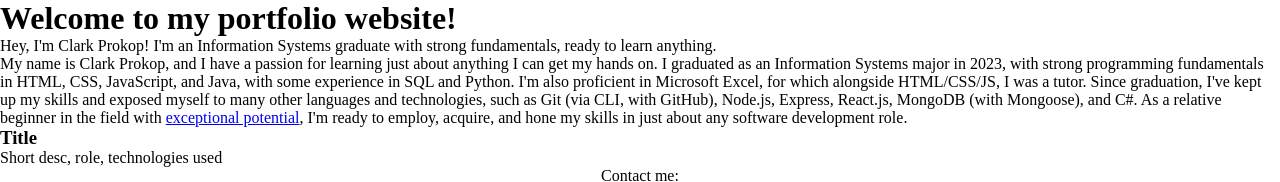
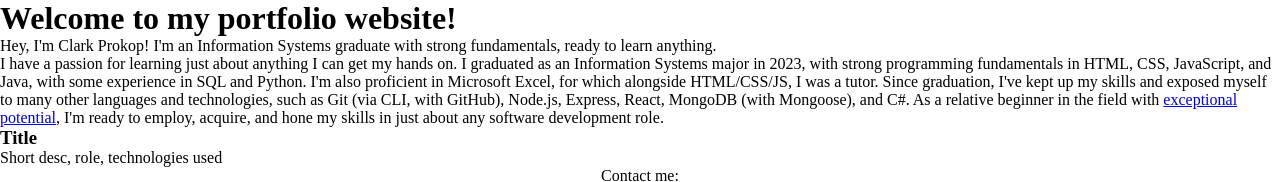
Before and after one commit to shy-away/shy-away.github.io, a plain HTML site: page index.html in a window 1280 px wide. Shown: the top 182 px of the page. Drawn offline with Linux system fonts and the light colour scheme.

Commit message:
fix: about test, typo

```diff
--- a/index.html
+++ b/index.html
@@ -11,7 +11,7 @@
         <p>Hey, I'm Clark Prokop! I'm an Information Systems graduate with strong fundamentals, ready to learn anything.</p>
 
         <!-- About section -->
-        <p>My name is Clark Prokop, and I have a passion for learning just about anything I can get my hands on. I graduated as an Information Systems major in 2023, with strong programming fundamentals in HTML, CSS, JavaScript, and Java, with some experience in SQL and Python. I'm also proficient in Microsoft Excel, for which alongside HTML/CSS/JS, I was a tutor. Since graduation, I've kept up my skills and exposed myself to many other languages and technologies, such as Git (via CLI, with GitHub), Node.js, Express, React.js, MongoDB (with Mongoose), and C#. As a relative beginner in the field with <a href="#">exceptional potential</a>, I'm ready to employ, acquire, and hone my skills in just about any software development role.</p>
+        <p>I have a passion for learning just about anything I can get my hands on. I graduated as an Information Systems major in 2023, with strong programming fundamentals in HTML, CSS, JavaScript, and Java, with some experience in SQL and Python. I'm also proficient in Microsoft Excel, for which alongside HTML/CSS/JS, I was a tutor. Since graduation, I've kept up my skills and exposed myself to many other languages and technologies, such as Git (via CLI, with GitHub), Node.js, Express, React, MongoDB (with Mongoose), and C#. As a relative beginner in the field with <a href="#">exceptional potential</a>, I'm ready to employ, acquire, and hone my skills in just about any software development role.</p>
 
         <!-- TODO: Projects (only the best ones that I want to showcase) -->
         <ul>
```
